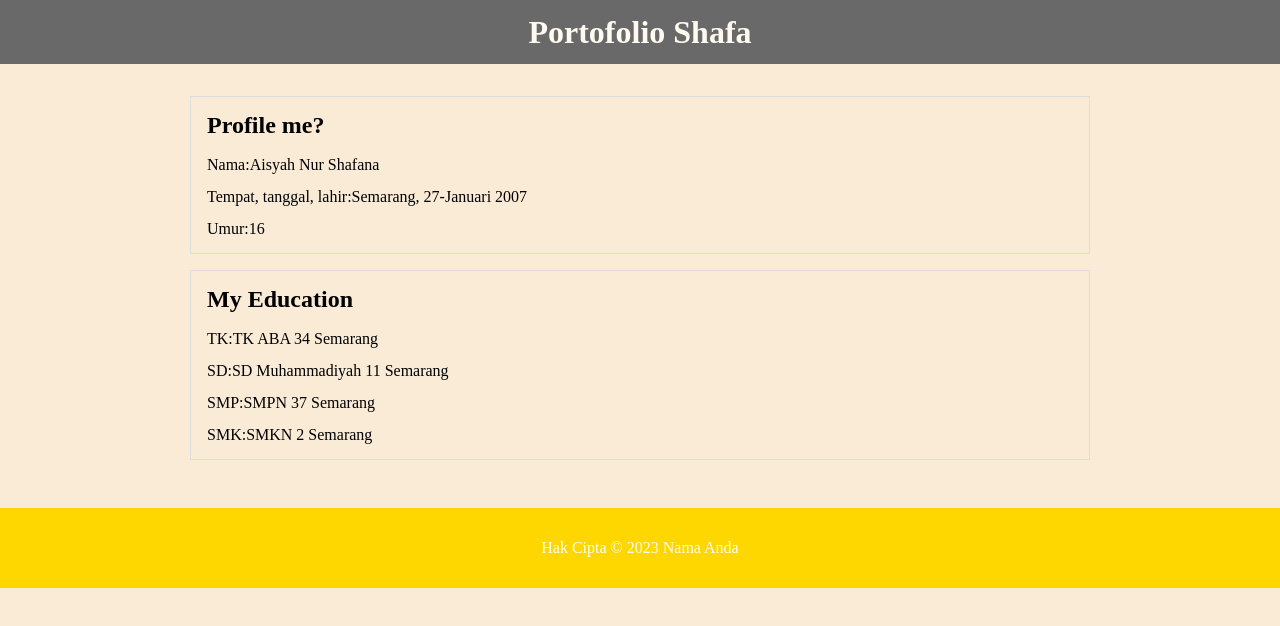
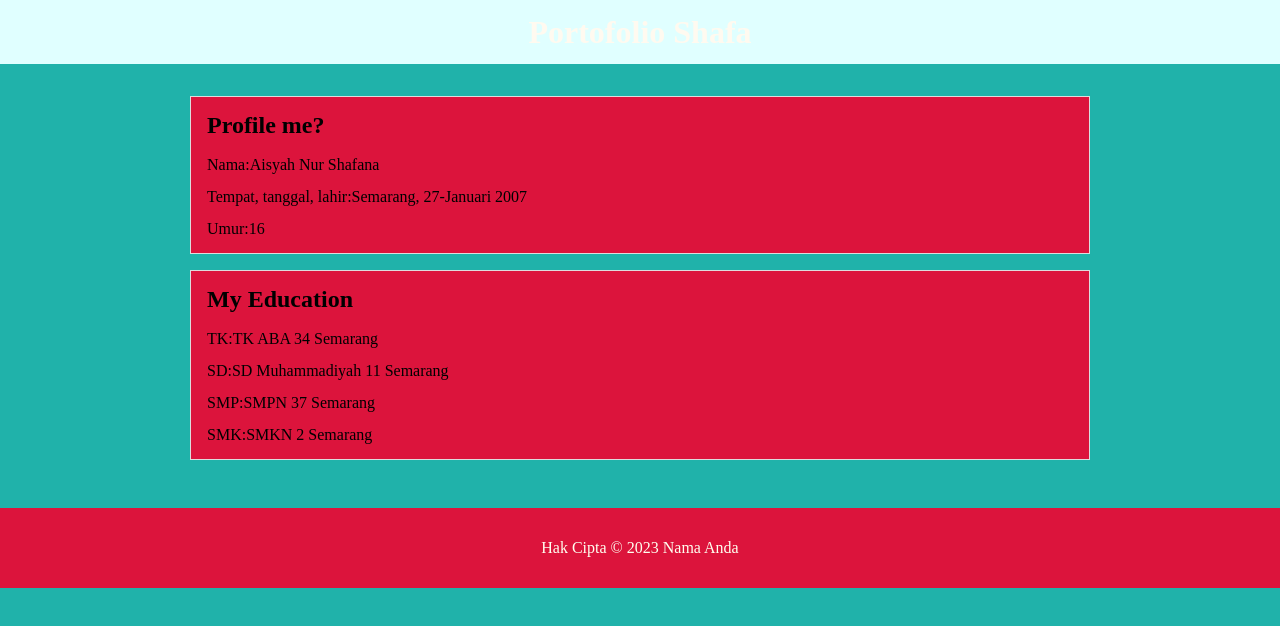
Before and after one commit to shafanaa/shafa.github.io, a plain HTML site: page index.html in a window 1280 px wide. Drawn offline with Linux system fonts and the light colour scheme.

Commit message:
Update index.html

```diff
--- a/index.html
+++ b/index.html
@@ -6,14 +6,14 @@
     <title>Portofolio Shafa</title>
     <style>
         body {
-            font-family: Lucida bright;
+            font-family: Comic sans;
             line-height: 1;
             margin: 0;
             padding: 0;
-            background-color:#FAEBD7;
+            background-color:#20B2AA;
         }
         header {
-            background-color:#696969;
+            background-color:#E0FFFF;
             color:#FFFAF0;
             text-align: center;
             padding: 1rem;
@@ -30,7 +30,7 @@
             border: 1px solid #ddd;
             padding: 1rem;
             margin-bottom: 1rem;
-            background-color: #FAEBD7;
+            background-color: #DC143C;
         }
         .project h2 {
             margin-top: 0;
@@ -41,7 +41,7 @@
         footer {
             text-align: center;
             padding: 1rem;
-            background-color: #FFD700;
+            background-color: #DC143C;
             color:#FFFFF0;
         }
     </style>
```
